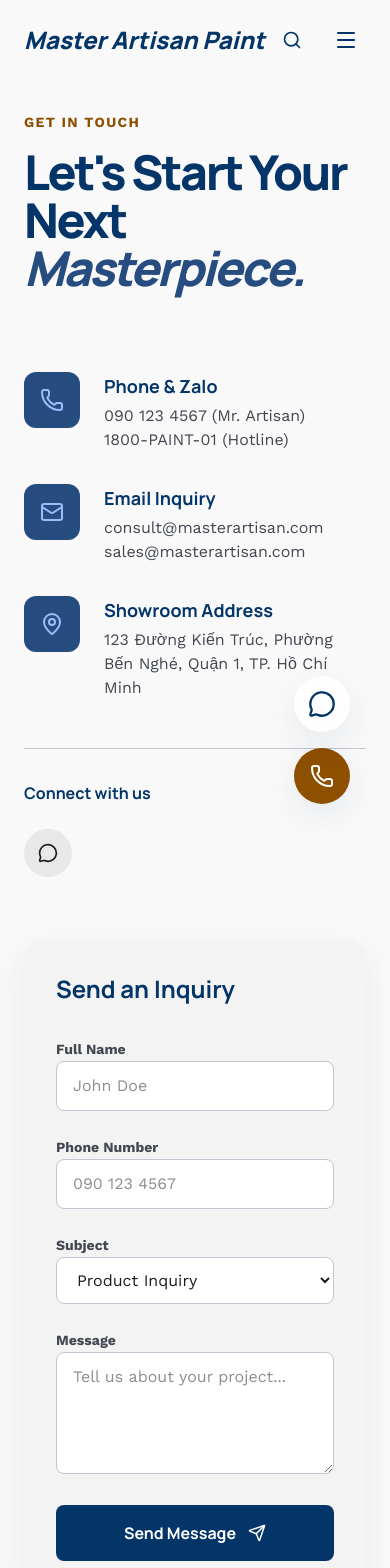
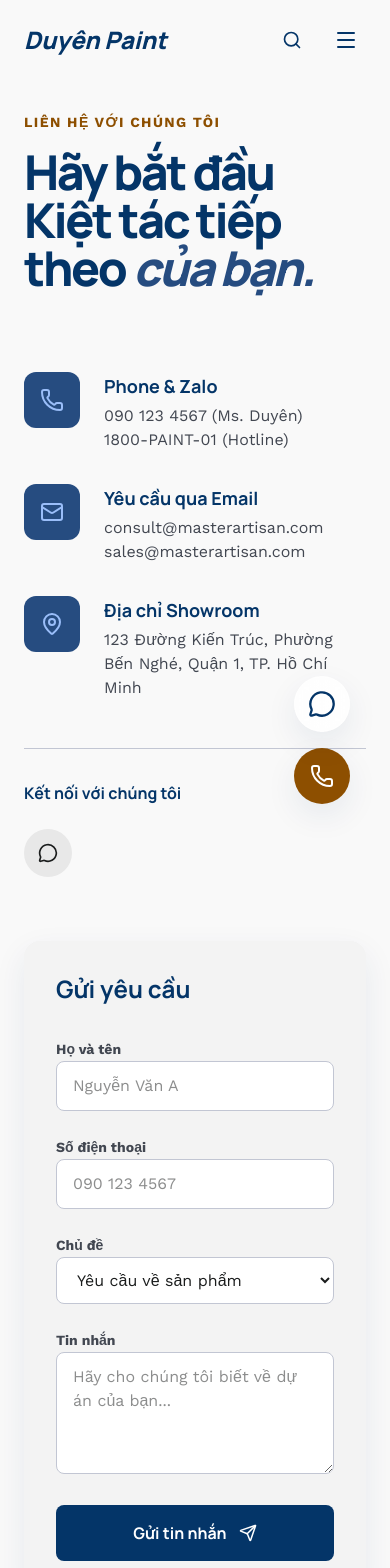
Before and after one commit to tungnt1203/Paint_Store, a React (Vite) app: page /contact in a window 390 px wide. Shown: the top 1568 px of the page. Built offline with nearby package versions, Linux system fonts and the light colour scheme.

Commit message:
feat: Localize application content to Vietnamese
This commit updates the application's metadata, navigation links, and page content to Vietnamese. This includes renaming the application and translating descriptions, labels, headings, and body text across various components and pages.

```diff
--- a/metadata.json
+++ b/metadata.json
@@ -1,5 +1,5 @@
 {
-  "name": "Master Artisan Paint",
-  "description": "Premium architectural paint catalog and consultation service featuring Dulux and Jotun products.",
+  "name": "Duyên Paint",
+  "description": "Danh mục sơn kiến trúc cao cấp và dịch vụ tư vấn với các sản phẩm Dulux và Jotun.",
   "requestFramePermissions": []
 }
--- a/src/components/Layout.tsx
+++ b/src/components/Layout.tsx
@@ -15,17 +15,19 @@ export const Navbar = () => {
   }, []);
 
   const navLinks = [
-    { name: 'Home', path: '/' },
-    { name: 'Catalog', path: '/catalog' },
-    { name: 'About Us', path: '/about' },
-    { name: 'Contact', path: '/contact' },
+    { name: 'Trang chủ', path: '/' },
+    { name: 'Danh mục', path: '/catalog' },
+    { name: 'Giới thiệu', path: '/about' },
+    { name: 'Liên hệ', path: '/contact' },
   ];
+
+  const isHomePage = location.pathname === '/';
 
   return (
     <nav className={`fixed top-0 w-full z-50 transition-all duration-300 ${isScrolled ? 'glass-nav shadow-sm py-3' : 'bg-transparent py-5'}`}>
       <div className="max-w-7xl mx-auto px-6 md:px-8 flex justify-between items-center">
-        <Link to="/" className="text-2xl font-black text-primary italic font-headline">
-          Master Artisan Paint
+        <Link to="/" className={`text-2xl font-black italic font-headline transition-colors duration-300 ${isScrolled ? 'text-primary' : (isHomePage ? 'text-white' : 'text-primary')}`}>
+          Duyên Paint
         </Link>
 
         {/* Desktop Links */}
@@ -36,8 +38,8 @@ export const Navbar = () => {
               to={link.path}
               className={`transition-colors duration-300 ${
                 location.pathname === link.path
-                  ? 'text-primary border-b-2 border-secondary pb-1'
-                  : 'text-on-surface-variant hover:text-secondary'
+                  ? (isScrolled ? 'text-primary border-b-2 border-secondary pb-1' : (isHomePage ? 'text-white border-b-2 border-secondary pb-1' : 'text-primary border-b-2 border-secondary pb-1'))
+                  : (isScrolled ? 'text-on-surface-variant hover:text-secondary' : (isHomePage ? 'text-white/80 hover:text-white' : 'text-on-surface-variant hover:text-secondary'))
               }`}
             >
               {link.name}
@@ -46,14 +48,14 @@ export const Navbar = () => {
         </div>
 
         <div className="flex items-center space-x-4">
-          <button className="p-2 text-primary hover:text-secondary transition-colors">
+          <button className={`p-2 transition-colors ${isScrolled ? 'text-primary hover:text-secondary' : (isHomePage ? 'text-white hover:text-secondary-fixed-dim' : 'text-primary hover:text-secondary')}`}>
             <Search size={20} />
           </button>
           <button className="hidden sm:block bg-secondary text-on-secondary px-6 py-2 rounded-lg font-headline font-bold scale-95 active:scale-90 transition-transform hover:bg-secondary-container industrial-button">
-            Get a Quote
+            Nhận báo giá
           </button>
           <button
-            className="md:hidden p-2 text-primary"
+            className={`md:hidden p-2 transition-colors ${isScrolled ? 'text-primary' : (isHomePage ? 'text-white' : 'text-primary')}`}
             onClick={() => setIsMobileMenuOpen(!isMobileMenuOpen)}
           >
             {isMobileMenuOpen ? <X size={24} /> : <Menu size={24} />}
@@ -82,7 +84,7 @@ export const Navbar = () => {
                 </Link>
               ))}
               <button className="bg-secondary text-on-secondary w-full py-4 rounded-lg font-bold">
-                Get a Quote
+                Nhận báo giá
               </button>
             </div>
           </motion.div>
@@ -97,7 +99,7 @@ export const Footer = () => {
     <footer className="bg-surface-container-low border-t border-outline-variant/10">
       <div className="max-w-7xl mx-auto px-6 md:px-12 py-16 grid grid-cols-1 md:grid-cols-4 gap-12">
         <div className="space-y-6">
-          <div className="text-xl font-bold text-primary font-headline">Master Artisan Paint</div>
+          <div className="text-xl font-bold text-primary font-headline">Duyên Paint</div>
           <p className="text-on-surface-variant font-body text-sm leading-relaxed">
             Nâng tầm không gian sống với những dòng sơn cao cấp từ các thương hiệu hàng đầu thế giới.
           </p>
@@ -120,10 +122,10 @@ export const Footer = () => {
         <div className="space-y-4">
           <h4 className="font-headline font-bold text-primary">Hỗ trợ</h4>
           <ul className="space-y-2 text-sm text-on-surface-variant font-body">
-            <li><Link to="/about" className="hover:text-primary underline underline-offset-4">Expert Advice</Link></li>
-            <li><Link to="#" className="hover:text-primary underline underline-offset-4">Shipping Info</Link></li>
-            <li><Link to="#" className="hover:text-primary underline underline-offset-4">Returns</Link></li>
-            <li><Link to="#" className="hover:text-primary underline underline-offset-4">Privacy Policy</Link></li>
+            <li><Link to="/about" className="hover:text-primary underline underline-offset-4">Tư vấn chuyên gia</Link></li>
+            <li><Link to="#" className="hover:text-primary underline underline-offset-4">Thông tin vận chuyển</Link></li>
+            <li><Link to="#" className="hover:text-primary underline underline-offset-4">Chính sách đổi trả</Link></li>
+            <li><Link to="#" className="hover:text-primary underline underline-offset-4">Chính sách bảo mật</Link></li>
           </ul>
         </div>
 
@@ -137,7 +139,7 @@ export const Footer = () => {
         </div>
       </div>
       <div className="max-w-7xl mx-auto px-6 md:px-12 py-8 border-t border-outline-variant/10 text-center text-on-surface-variant font-body text-xs">
-        © 2024 Master Artisan Paint Retail. Authorized Dulux & Jotun Partner.
+        © 2024 Duyên Paint Retail. Đối tác ủy quyền của Dulux & Jotun.
       </div>
     </footer>
   );
--- a/src/pages/Catalog.tsx
+++ b/src/pages/Catalog.tsx
@@ -26,9 +26,9 @@ const Catalog = () => {
     <div className="pt-28 pb-20 max-w-7xl mx-auto px-6 md:px-8">
       {/* Editorial Header */}
       <header className="mb-16">
-        <p className="text-secondary font-label font-semibold tracking-widest uppercase mb-2">PREMIUM SELECTION</p>
+        <p className="text-secondary font-label font-semibold tracking-widest uppercase mb-2">LỰA CHỌN CAO CẤP</p>
         <h1 className="font-headline font-extrabold text-5xl md:text-6xl text-primary tracking-tight max-w-3xl">
-          The Architectural <br/><span className="text-on-surface-variant italic">Color Catalog.</span>
+          Danh mục <br/><span className="text-on-surface-variant italic">Màu sắc Kiến trúc.</span>
         </h1>
       </header>
 
@@ -83,8 +83,8 @@ const Catalog = () => {
           {/* Expert Advice Banner */}
           <div className="bg-surface-container-high p-8 rounded-xl relative overflow-hidden">
             <div className="relative z-10">
-              <p className="text-primary font-bold text-sm mb-2">Expert Advice</p>
-              <h4 className="font-headline font-bold text-xl mb-4 leading-tight">Need help choosing colors?</h4>
+              <p className="text-primary font-bold text-sm mb-2">Tư vấn chuyên gia</p>
+              <h4 className="font-headline font-bold text-xl mb-4 leading-tight">Cần giúp đỡ chọn màu sắc?</h4>
               <button className="text-secondary font-bold text-sm flex items-center group">
                 Liên hệ tư vấn
                 <ChevronRight size={16} className="ml-1 group-hover:translate-x-1 transition-transform" />
@@ -110,7 +110,7 @@ const Catalog = () => {
           {filteredProducts.length > 0 && (
             <div className="mt-20 flex justify-center">
               <button className="bg-surface-container-high hover:bg-surface-container-highest text-primary font-bold px-10 py-4 rounded-md transition-all">
-                Load More Products
+                Tải thêm sản phẩm
               </button>
             </div>
           )}
--- a/src/pages/Contact.tsx
+++ b/src/pages/Contact.tsx
@@ -6,9 +6,9 @@ const Contact = () => {
   return (
     <div className="pt-28 pb-20 max-w-7xl mx-auto px-6 md:px-8">
       <header className="mb-20">
-        <span className="text-secondary font-label font-bold uppercase tracking-widest text-sm block mb-4">Get in Touch</span>
+        <span className="text-secondary font-label font-bold uppercase tracking-widest text-sm block mb-4">Liên hệ với chúng tôi</span>
         <h1 className="text-5xl md:text-7xl font-headline font-extrabold text-primary tracking-tighter">
-          Let's Start Your <br/>Next <span className="italic text-primary-container">Masterpiece.</span>
+          Hãy bắt đầu <br/>Kiệt tác tiếp theo <span className="italic text-primary-container">của bạn.</span>
         </h1>
       </header>
 
@@ -22,7 +22,7 @@ const Contact = () => {
               </div>
               <div>
                 <h4 className="font-headline font-bold text-primary text-lg mb-1">Phone & Zalo</h4>
-                <p className="text-on-surface-variant font-body">090 123 4567 (Mr. Artisan)</p>
+                <p className="text-on-surface-variant font-body">090 123 4567 (Ms. Duyên)</p>
                 <p className="text-on-surface-variant font-body">1800-PAINT-01 (Hotline)</p>
               </div>
             </div>
@@ -31,7 +31,7 @@ const Contact = () => {
                 <Mail size={24} />
               </div>
               <div>
-                <h4 className="font-headline font-bold text-primary text-lg mb-1">Email Inquiry</h4>
+                <h4 className="font-headline font-bold text-primary text-lg mb-1">Yêu cầu qua Email</h4>
                 <p className="text-on-surface-variant font-body">consult@masterartisan.com</p>
                 <p className="text-on-surface-variant font-body">sales@masterartisan.com</p>
               </div>
@@ -41,7 +41,7 @@ const Contact = () => {
                 <MapPin size={24} />
               </div>
               <div>
-                <h4 className="font-headline font-bold text-primary text-lg mb-1">Showroom Address</h4>
+                <h4 className="font-headline font-bold text-primary text-lg mb-1">Địa chỉ Showroom</h4>
                 <p className="text-on-surface-variant font-body">123 Đường Kiến Trúc, Phường Bến Nghé, Quận 1, TP. Hồ Chí Minh</p>
               </div>
             </div>
@@ -49,7 +49,7 @@ const Contact = () => {
 
           {/* Social Links */}
           <div className="pt-8 border-t border-outline-variant">
-            <h4 className="font-headline font-bold text-primary mb-6">Connect with us</h4>
+            <h4 className="font-headline font-bold text-primary mb-6">Kết nối với chúng tôi</h4>
             <div className="flex space-x-4">
               <button className="w-12 h-12 rounded-full bg-surface-container-high flex items-center justify-center hover:bg-primary hover:text-white transition-all">
                 <MessageCircle size={20} />
@@ -62,19 +62,19 @@ const Contact = () => {
         {/* Contact Form */}
         <div className="lg:col-span-7">
           <div className="bg-surface-container-low p-8 md:p-12 rounded-2xl industrial-shadow">
-            <h3 className="text-2xl font-headline font-bold text-primary mb-8">Send an Inquiry</h3>
+            <h3 className="text-2xl font-headline font-bold text-primary mb-8">Gửi yêu cầu</h3>
             <form className="space-y-6">
               <div className="grid grid-cols-1 md:grid-cols-2 gap-6">
                 <div className="space-y-2">
-                  <label className="text-sm font-bold text-on-surface-variant font-label">Full Name</label>
+                  <label className="text-sm font-bold text-on-surface-variant font-label">Họ và tên</label>
                   <input
                     type="text"
-                    placeholder="John Doe"
+                    placeholder="Nguyễn Văn A"
                     className="w-full bg-white border border-outline-variant rounded-lg px-4 py-3 focus:ring-2 focus:ring-primary focus:outline-none transition-all"
                   />
                 </div>
                 <div className="space-y-2">
-                  <label className="text-sm font-bold text-on-surface-variant font-label">Phone Number</label>
+                  <label className="text-sm font-bold text-on-surface-variant font-label">Số điện thoại</label>
                   <input
                     type="tel"
                     placeholder="090 123 4567"
@@ -83,24 +83,24 @@ const Contact = () => {
                 </div>
               </div>
               <div className="space-y-2">
-                <label className="text-sm font-bold text-on-surface-variant font-label">Subject</label>
+                <label className="text-sm font-bold text-on-surface-variant font-label">Chủ đề</label>
                 <select className="w-full bg-white border border-outline-variant rounded-lg px-4 py-3 focus:ring-2 focus:ring-primary focus:outline-none transition-all">
-                  <option>Product Inquiry</option>
-                  <option>Quotation Request</option>
-                  <option>Technical Consultation</option>
-                  <option>Other</option>
+                  <option>Yêu cầu về sản phẩm</option>
+                  <option>Yêu cầu báo giá</option>
+                  <option>Tư vấn kỹ thuật</option>
+                  <option>Khác</option>
                 </select>
               </div>
               <div className="space-y-2">
-                <label className="text-sm font-bold text-on-surface-variant font-label">Message</label>
+                <label className="text-sm font-bold text-on-surface-variant font-label">Tin nhắn</label>
                 <textarea
                   rows={4}
-                  placeholder="Tell us about your project..."
+                  placeholder="Hãy cho chúng tôi biết về dự án của bạn..."
                   className="w-full bg-white border border-outline-variant rounded-lg px-4 py-3 focus:ring-2 focus:ring-primary focus:outline-none transition-all"
                 ></textarea>
               </div>
               <button className="w-full bg-primary text-on-primary font-headline font-bold py-4 rounded-lg hover:bg-primary-container transition-all flex items-center justify-center gap-3">
-                Send Message
+                Gửi tin nhắn
                 <Send size={18} />
               </button>
             </form>
@@ -113,8 +113,8 @@ const Contact = () => {
         <div className="absolute inset-0 flex items-center justify-center">
           <div className="bg-white p-6 rounded-xl shadow-xl text-center max-w-xs relative z-10">
             <MapPin size={32} className="text-secondary mx-auto mb-4" />
-            <h4 className="font-headline font-bold text-primary mb-2">Visit Our Showroom</h4>
-            <p className="text-sm text-on-surface-variant">Experience our full color palette in person.</p>
+            <h4 className="font-headline font-bold text-primary mb-2">Ghé thăm Showroom của chúng tôi</h4>
+            <p className="text-sm text-on-surface-variant">Trải nghiệm trực tiếp bảng màu đầy đủ của chúng tôi.</p>
           </div>
         </div>
         <img
--- a/src/pages/Home.tsx
+++ b/src/pages/Home.tsx
@@ -19,12 +19,12 @@ const Home = () => {
             transition={{ duration: 0.8 }}
             className="z-10"
           >
-            <span className="text-secondary-fixed-dim font-headline font-extrabold uppercase tracking-[0.2em] text-sm mb-4 block">Authorized Retailer</span>
+            <span className="text-secondary-fixed-dim font-headline font-extrabold uppercase tracking-[0.2em] text-sm mb-4 block">Đại lý ủy quyền</span>
             <h1 className="text-white font-headline font-extrabold text-5xl md:text-7xl leading-[1.1] tracking-tight mb-8">
               Chuyên sơn chính hãng <span className="italic text-primary-fixed-dim">Dulux, Jotun…</span>
             </h1>
             <p className="text-primary-fixed-dim text-lg md:text-xl max-w-md mb-10 font-light leading-relaxed">
-              Elevate your architectural vision with premium finishes and technical expertise.
+              Nâng tầm tầm nhìn kiến trúc của bạn với các lớp hoàn thiện cao cấp và chuyên môn kỹ thuật.
             </p>
             <div className="flex flex-wrap gap-4">
               <Link to="/catalog" className="bg-secondary text-white px-8 py-4 rounded-lg font-headline font-bold text-lg hover:bg-secondary-container transition-all flex items-center gap-3">
@@ -64,7 +64,7 @@ const Home = () => {
             </div>
             <div>
               <h3 className="font-headline font-extrabold text-primary text-xl">Chính hãng</h3>
-              <p className="text-on-surface-variant font-body">100% authorized partner of Dulux & Jotun.</p>
+              <p className="text-on-surface-variant font-body">Đối tác ủy quyền 100% của Dulux & Jotun.</p>
             </div>
           </div>
           <div className="flex items-center gap-6">
@@ -73,7 +73,7 @@ const Home = () => {
             </div>
             <div>
               <h3 className="font-headline font-extrabold text-primary text-xl">Giá tốt</h3>
-              <p className="text-on-surface-variant font-body">Competitive wholesale pricing for retailers.</p>
+              <p className="text-on-surface-variant font-body">Giá bán buôn cạnh tranh cho các đại lý.</p>
             </div>
           </div>
           <div className="flex items-center gap-6">
@@ -82,7 +82,7 @@ const Home = () => {
             </div>
             <div>
               <h3 className="font-headline font-extrabold text-primary text-xl">Giao nhanh</h3>
-              <p className="text-on-surface-variant font-body">Same-day delivery for all city projects.</p>
+              <p className="text-on-surface-variant font-body">Giao hàng trong ngày cho tất cả các dự án trong thành phố.</p>
             </div>
           </div>
         </div>
@@ -91,8 +91,8 @@ const Home = () => {
       {/* Collections Section */}
       <section className="px-6 md:px-8 max-w-7xl mx-auto">
         <div className="mb-20">
-          <span className="text-secondary font-headline font-extrabold uppercase tracking-widest text-sm mb-2 block">Collections</span>
-          <h2 className="text-4xl md:text-5xl font-headline font-black text-primary tracking-tighter">Essential Solutions</h2>
+          <span className="text-secondary font-headline font-extrabold uppercase tracking-widest text-sm mb-2 block">Bộ sưu tập</span>
+          <h2 className="text-4xl md:text-5xl font-headline font-black text-primary tracking-tighter">Giải pháp thiết yếu</h2>
         </div>
         <div className="grid grid-cols-1 md:grid-cols-12 gap-8">
           <div className="md:col-span-8 group relative overflow-hidden rounded-xl bg-surface-container-highest min-h-[400px]">
@@ -104,9 +104,9 @@ const Home = () => {
             />
             <div className="absolute inset-0 bg-gradient-to-t from-primary/80 to-transparent flex flex-col justify-end p-12">
               <h3 className="text-white text-3xl font-headline font-bold mb-4">Sơn nội thất</h3>
-              <p className="text-primary-fixed-dim max-w-md mb-6">Create breathtaking spaces with high-end interior finishes.</p>
+              <p className="text-primary-fixed-dim max-w-md mb-6">Tạo ra không gian ngoạn mục với các lớp hoàn thiện nội thất cao cấp.</p>
               <Link to="/catalog" className="text-secondary-fixed-dim font-bold flex items-center gap-2 hover:gap-4 transition-all">
-                Explore Collection <ArrowRight size={20} />
+                Khám phá bộ sưu tập <ArrowRight size={20} />
               </Link>
             </div>
           </div>
@@ -119,7 +119,7 @@ const Home = () => {
             />
             <div className="absolute inset-0 bg-gradient-to-t from-primary/80 to-transparent flex flex-col justify-end p-8">
               <h3 className="text-white text-2xl font-headline font-bold mb-4">Sơn ngoại thất</h3>
-              <Link to="/catalog" className="text-secondary-fixed-dim font-bold flex items-center gap-2">View Catalog</Link>
+              <Link to="/catalog" className="text-secondary-fixed-dim font-bold flex items-center gap-2">Xem danh mục</Link>
             </div>
           </div>
           <div className="md:col-span-12 group relative overflow-hidden rounded-xl bg-surface-container-highest h-[300px]">
@@ -131,7 +131,7 @@ const Home = () => {
             />
             <div className="absolute inset-0 bg-gradient-to-r from-primary/90 via-primary/40 to-transparent flex flex-col justify-center p-12">
               <h3 className="text-white text-3xl font-headline font-bold mb-4">Sơn chống thấm</h3>
-              <p className="text-primary-fixed-dim max-w-sm">Extreme durability for tropical climates.</p>
+              <p className="text-primary-fixed-dim max-w-sm">Độ bền cực cao cho khí hậu nhiệt đới.</p>
             </div>
           </div>
         </div>
@@ -142,11 +142,11 @@ const Home = () => {
         <div className="max-w-7xl mx-auto">
           <div className="flex justify-between items-end mb-16">
             <div>
-              <span className="text-secondary font-headline font-extrabold uppercase tracking-widest text-sm mb-2 block">Bestsellers</span>
-              <h2 className="text-4xl font-headline font-black text-primary tracking-tighter">Featured Products</h2>
+              <span className="text-secondary font-headline font-extrabold uppercase tracking-widest text-sm mb-2 block">Sản phẩm bán chạy</span>
+              <h2 className="text-4xl font-headline font-black text-primary tracking-tighter">Sản phẩm nổi bật</h2>
             </div>
             <Link to="/catalog" className="hidden md:flex items-center gap-2 text-primary font-bold border-b-2 border-primary">
-              See All Products <ArrowRight size={20} />
+              Xem tất cả sản phẩm <ArrowRight size={20} />
             </Link>
           </div>
           <div className="grid grid-cols-1 sm:grid-cols-2 lg:grid-cols-4 gap-8">
--- a/src/pages/ProductDetail.tsx
+++ b/src/pages/ProductDetail.tsx
@@ -24,9 +24,9 @@ const ProductDetail = () => {
       <div className="max-w-7xl mx-auto px-6 md:px-8">
         {/* Breadcrumbs */}
         <nav className="flex items-center space-x-2 text-sm font-label text-on-surface-variant mb-12">
-          <Link to="/" className="hover:text-primary">Home</Link>
+          <Link to="/" className="hover:text-primary">Trang chủ</Link>
           <ChevronRight size={14} />
-          <Link to="/catalog" className="hover:text-primary">Catalog</Link>
+          <Link to="/catalog" className="hover:text-primary">Danh mục</Link>
           <ChevronRight size={14} />
           <span className="text-primary font-bold">{product.name}</span>
         </nav>
```
Also changed, not shown: src/pages/About.tsx (+17 -17 lines).
